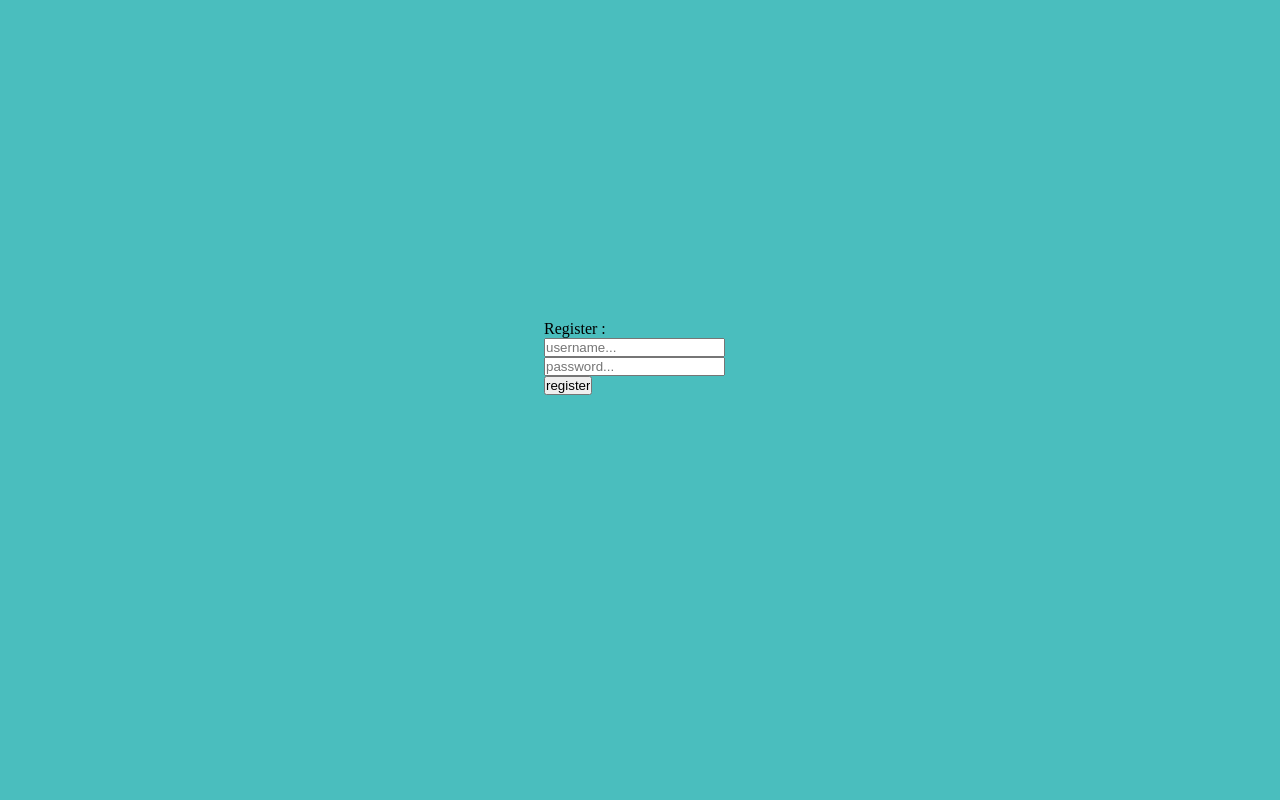
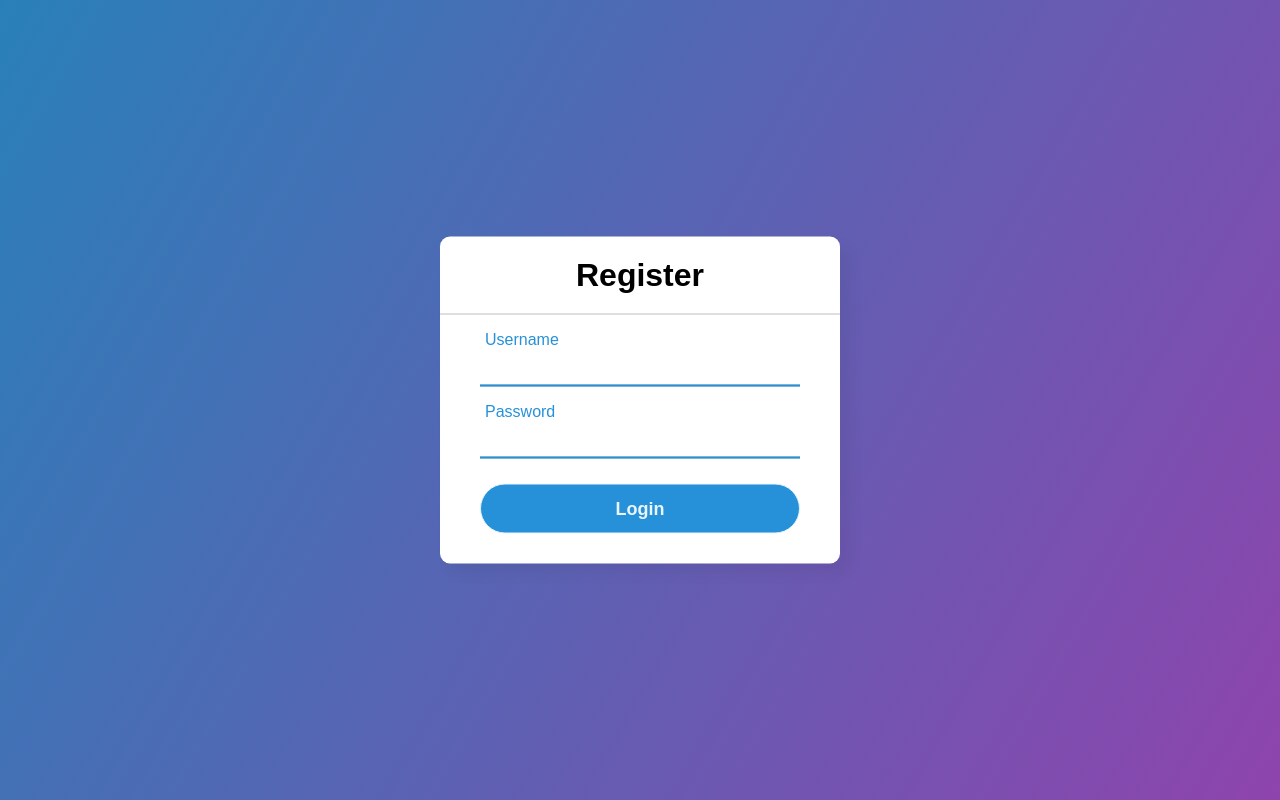
Before and after one commit to s22624-pjwstk/Projekt_v2, a Flask app: page /register in a window 1280 px wide. Run offline with Flask 2, Linux system fonts and the light colour scheme.

Commit message:
Better register page

```diff
--- a/templates/register.html
+++ b/templates/register.html
@@ -7,39 +7,144 @@
    *{
   margin: 0;
   padding: 0;
-
+  box-sizing: border-box;
+  font-family: "Poppins", sans-serif;
 }
-        #top{
-            top: 0;
-            height: 40vh;
-            width:100%;
-            background-color: #4abebe;
+body{
+  margin: 0;
+  padding: 0;
+  background: linear-gradient(120deg,#2980b9, #8e44ad);
+  height: 100vh;
+  overflow: hidden;
 }
-        #central{
-            height: 60vh;
-            width: 50%;
-            background-color: #4abebe;
-            float: left;
+.center{
+  position: absolute;
+  top: 50%;
+  left: 50%;
+  transform: translate(-50%, -50%);
+  width: 400px;
+  background: white;
+  border-radius: 10px;
+  box-shadow: 10px 10px 15px rgba(0,0,0,0.05);
+}
+.center h1{
+  text-align: center;
+  padding: 20px 0;
+  border-bottom: 1px solid silver;
+}
+.center form{
+  padding: 0 40px;
+  box-sizing: border-box;
+}
+form .txt_field{
   position: relative;
+  border-bottom: 2px solid #adadad;
+  margin: 30px 0;
 }
-        #form{
+.txt_field input{
+  width: 100%;
+  padding: 0 5px;
+  height: 40px;
+  font-size: 16px;
+  border: none;
+  background: none;
+  outline: none;
+}
+.txt_field label{
   position: absolute;
-            left: 35%;
-
-
-
+  top: 50%;
+  left: 5px;
+  color: #adadad;
+  transform: translateY(-50%);
+  font-size: 16px;
+  pointer-events: none;
+  transition: .5s;
 }
-        .side{
-            height: 60vh;
-            width: 25%;
-            background-color: #4abebe;
-            float: left;
+.txt_field span::before{
+  content: '';
+  position: absolute;
+  top: 40px;
+  left: 0;
+  width: 0%;
+  height: 2px;
+  background: #2691d9;
+  transition: .5s;
+}
+.txt_field input:focus ~ label,
+.txt_field input:valid ~ label{
+  top: -5px;
+  color: #2691d9;
+}
+.txt_field input:focus ~ span::before,
+.txt_field input:valid ~ span::before{
+  width: 100%;
+}
+.pass{
+  margin: -5px 0 20px 5px;
+  color: #a6a6a6;
+  cursor: pointer;
+}
+.pass:hover{
+  text-decoration: underline;
+}
+input[type="submit"]{
+  width: 100%;
+  height: 50px;
+  border: 1px solid;
+  background: #2691d9;
+  border-radius: 25px;
+  font-size: 18px;
+  color: #e9f4fb;
+  font-weight: 700;
+  cursor: pointer;
+  outline: none;
+}
+input[type="submit"]:hover{
+  border-color: #2691d9;
+  transition: .5s;
+}
+.signup_link{
+  margin: 30px 0;
+  text-align: center;
+  font-size: 16px;
+  color: #666666;
+}
+.signup_link a{
+  color: #2691d9;
+  text-decoration: none;
+}
+.signup_link a:hover{
+  text-decoration: underline;
 }
 
     </style>
 </head>
 <body>
-<div id="top"></div>
+<div class="center">
+      <h1>Register</h1>
+      <form method="POST">
+        <div class="txt_field">
+          <input type="text" name="username" value="{{ login }}" >
+          <span></span>
+          <label>Username</label>
+        </div>
+        <div class="txt_field">
+          <input type="password" name="password" >
+          <span></span>
+          <label>Password</label>
+        </div>
+        <div class="pass">
+            {% if foo %}
+            <strong>Isntnieje już taki urzytkownik !</strong>
+        {% endif %}</div>
+        <input type="submit" name="foo" value="Login">
+        <div class="signup_link">
+        </div>
+      </form>
+    </div>
+
+
+{#<div id="top"></div>
 <div class="side"></div>
 <div id="central">
 <div id="form">
@@ -48,10 +153,14 @@
         <input type="text"  name="username" placeholder="username..."><br>
         <input type="password"  name="password" placeholder="password..."><br>
         <input type="submit" name="foo" value="register"><br>
+        {% if foo %}
+            <strong>Isntnieje już taki urzytkownik !</strong>
+        {% endif %}
     </form>
+
 </div>
 </div>
-<div class="side"></div>
+<div class="side"></div>#}
 
 </body>
 </html>
```
Lines whose indentation alone changed are shown as unchanged.
